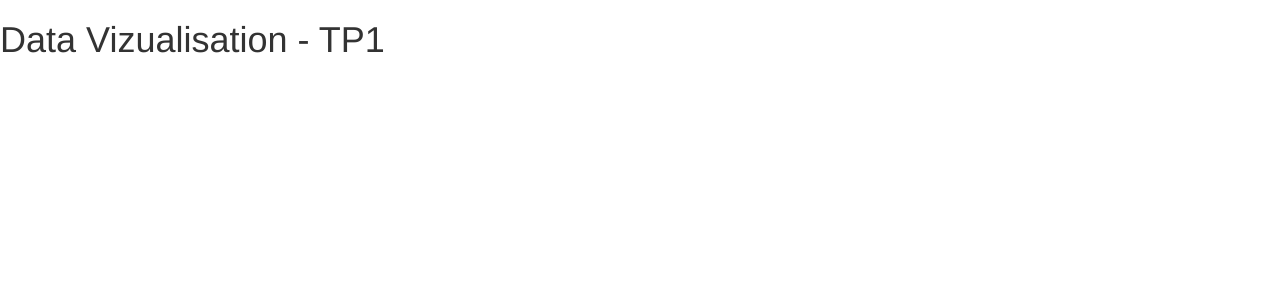
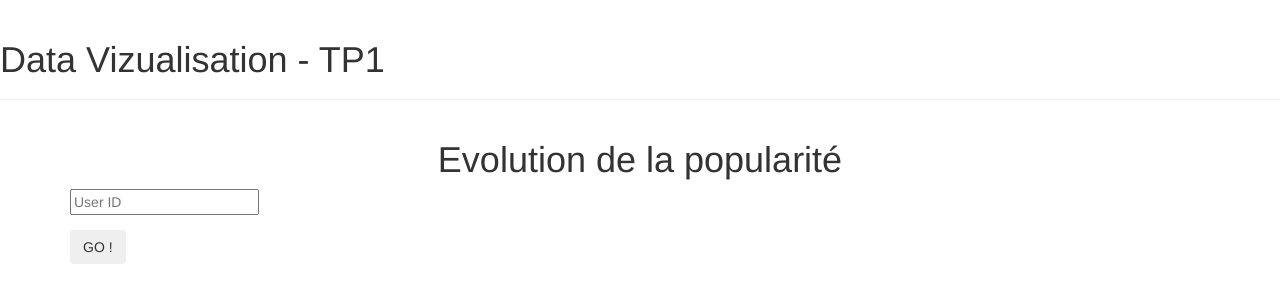
Before and after one commit to fabiensebban/dataviz, a PHP site: page / in a window 1280 px wide. Shown: the top 303 px of the page. Run offline with PHP 8.4, Linux system fonts and the light colour scheme; data that the repository does not hold is empty.

Commit message:
Exercice 2

```diff
--- a/index.php
+++ b/index.php
@@ -12,13 +12,36 @@
         <link href="https://maxcdn.bootstrapcdn.com/bootstrap/3.3.6/css/bootstrap.min.css" rel="stylesheet" integrity="sha384-1q8mTJOASx8j1Au+a5WDVnPi2lkFfwwEAa8hDDdjZlpLegxhjVME1fgjWPGmkzs7" crossorigin="anonymous">
         <script src="https://maxcdn.bootstrapcdn.com/bootstrap/3.3.6/js/bootstrap.min.js" integrity="sha384-0mSbJDEHialfmuBBQP6A4Qrprq5OVfW37PRR3j5ELqxss1yVqOtnepnHVP9aJ7xS" crossorigin="anonymous"></script>
         <script type="text/javascript" src="js/dataviz.js"></script>
+        <script type="text/javascript" src="js/renderer/jqplot.dateAxisRenderer.js"></script>
 	</head>
 	<body>
-		<?php include ('structure/header.php'); ?>
+        <div class="page-header">
+		    <?php include ('structure/header.php'); ?>
+        </div>
 		<div id="content" class="container">
+
+            <div class="row">
+                <div class="col-md-2"></div>
+                <div class="col-md-8" style="text-align: center"><h1>Evolution de la popularité</h1></div>
+                <div class="col-md-2"></div>
+            </div>
+
 			<div class="row">
-                <div class="col-md-2"></div>
-                <div class="col-md-8"></div>
+
+                <div class="col-md-2">
+
+                        <div class="form-group">
+                            <input id="popularite_user_id" placeholder="User ID"/>
+                        </div>
+                        <div class="form-group">
+                            <button class="btn" id="btn_popularite_user_id">GO !</button>
+                        </div>
+
+                </div>
+
+                <div class="col-md-8">
+                    <div id="popularite_chart"></div>
+                </div>
                 <div class="col-md-2"></div>
 			</div>
 		</div>
--- a/js/dataviz.js
+++ b/js/dataviz.js
@@ -19,4 +19,37 @@ $(document).ready(function(){
 	getRequest("webservices/infos_user.php?user=2", function(data) {
 		console.log(data);
 	});
+
+    /***************************************
+     QUESTION 2 : Evolution popularite
+     ****************************************/
+
+    $('#btn_popularite_user_id').click(function(){
+        var userID = $('#popularite_user_id').val();
+
+        if(userID != '')
+        {
+            exo(userID);
+        }
+    });
+
+    function exo (userID) {
+        getRequest("webservices/notations_user.php?user=" + userID + "&wschanged=1", function (data) {
+
+            $('#popularite_chart').empty();
+
+            var line1 = data;
+            var plot1 = $.jqplot('popularite_chart', [line1], {
+                title: 'Popularite',
+                axes: {
+                    xaxis: {
+                        renderer:$.jqplot.DateAxisRenderer,
+                        tickOptions:{formatString:'%b %#d, %#I %p'}
+                    }
+                },
+                series: [{lineWidth: 4, markerOptions: {style: 'square'}}]
+            });
+        });
+    }
+
 });
```
Also changed, not shown: webservices/notations_user.php (+29 -3 lines).
